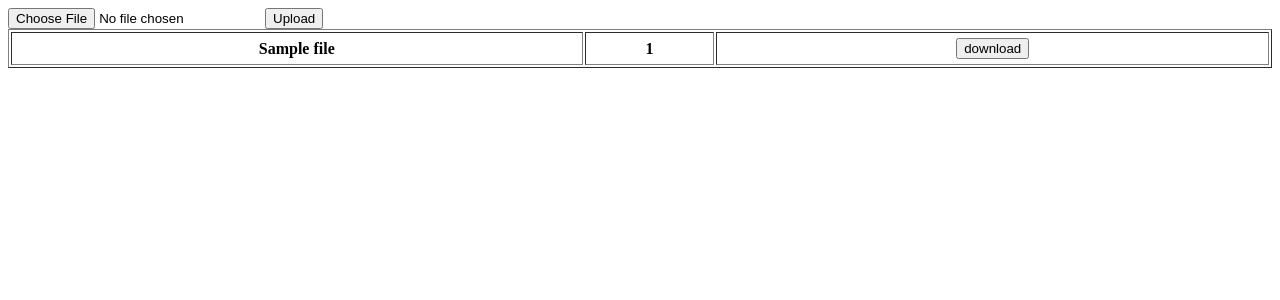
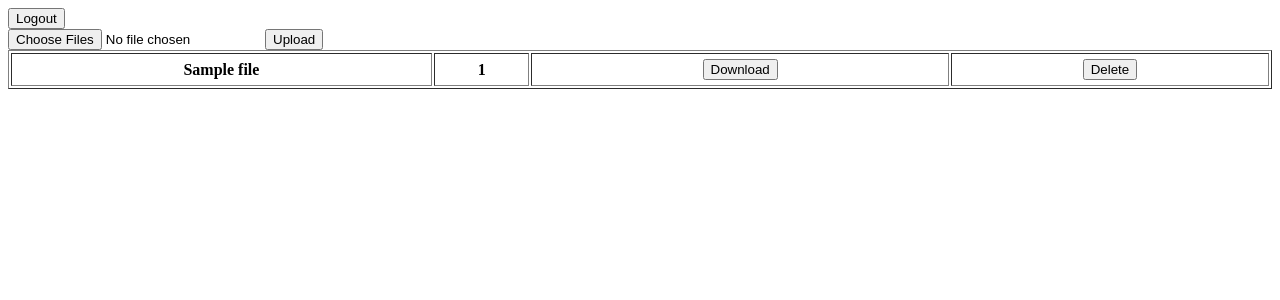
Before and after one commit to RB387/GorbInDocks, a Flask app: page /home in a window 1280 px wide. Shown: the top 300 px of the page. Run offline with Flask 2, Linux system fonts and the light colour scheme; the visitor is signed in with stand-in values (Sample User, id 1); a database or web service that is not in the repository returns one stand-in record (values such as "Sample title"); lists and menus that the app fills with data are empty.

Commit message:
backuped

```diff
--- a/templates/home.html
+++ b/templates/home.html
@@ -1,12 +1,18 @@
 <!DOCTYPE html>
 <html>
     <body>
+        <form action="{{ url_for('home') }}" method="post" name="logout_form">
+            <input type="submit" name="logout" value="Logout">
+        </form>
         <form method=post enctype=multipart/form-data>
-            <input type=file name=file>
+            <input type=file name=file multiple>
             <input type=submit value=Upload>
         </form>
         {% if error %}
                 <span style="color: #ff0000;">{{ error_message }}</span>
+        {% endif %}
+        {% if upload %}
+                <span>{{ upload_message }}</span>
         {% endif %}
         <table border="1" width="100%" cellpadding="5">
                 {% for file in files %}
@@ -14,8 +20,13 @@
                         <th>{{ file['name'] }}</th>
                         <th>{{ file['size'] }}</th>
                         <th>
-                            <form action="{{ url_for('home') }}" method="post" name="{{ file['_id'] }}">
-                                    <input type="submit" name="{{ file['_id'] }}" value="download">
+                            <form action="{{ url_for('home') }}" method="post" name="download {{ file['_id'] }}">
+                                    <input type="submit" name="download {{ file['_id'] }}" value="Download">
+                            </form>
+                        </th>
+                        <th>
+                            <form action="{{ url_for('home') }}" method="post" name="delete {{ file['_id'] }}">
+                                    <input type="submit" name="delete {{ file['_id'] }}" value="Delete">
                             </form>
                         </th>
                     </tr>
```
